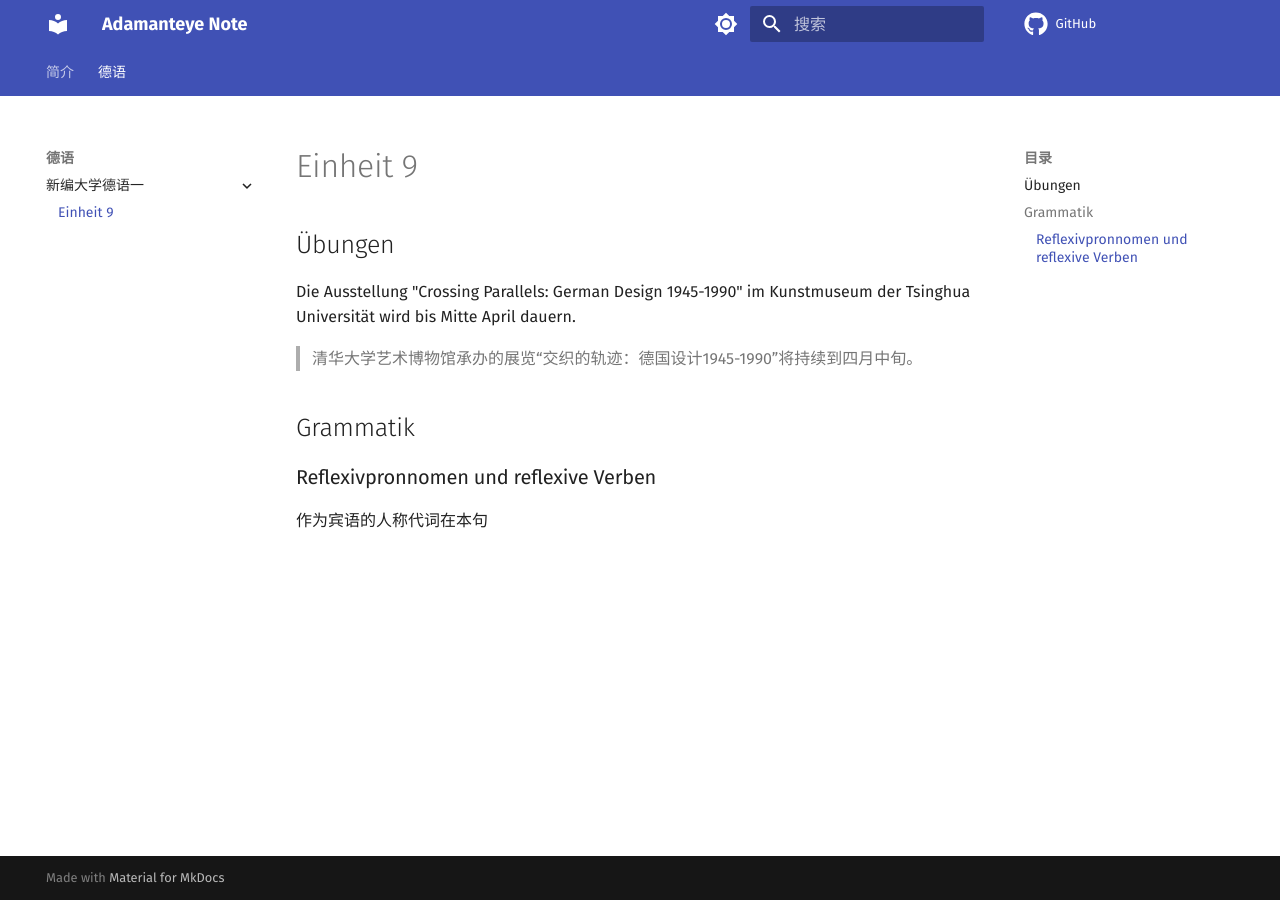
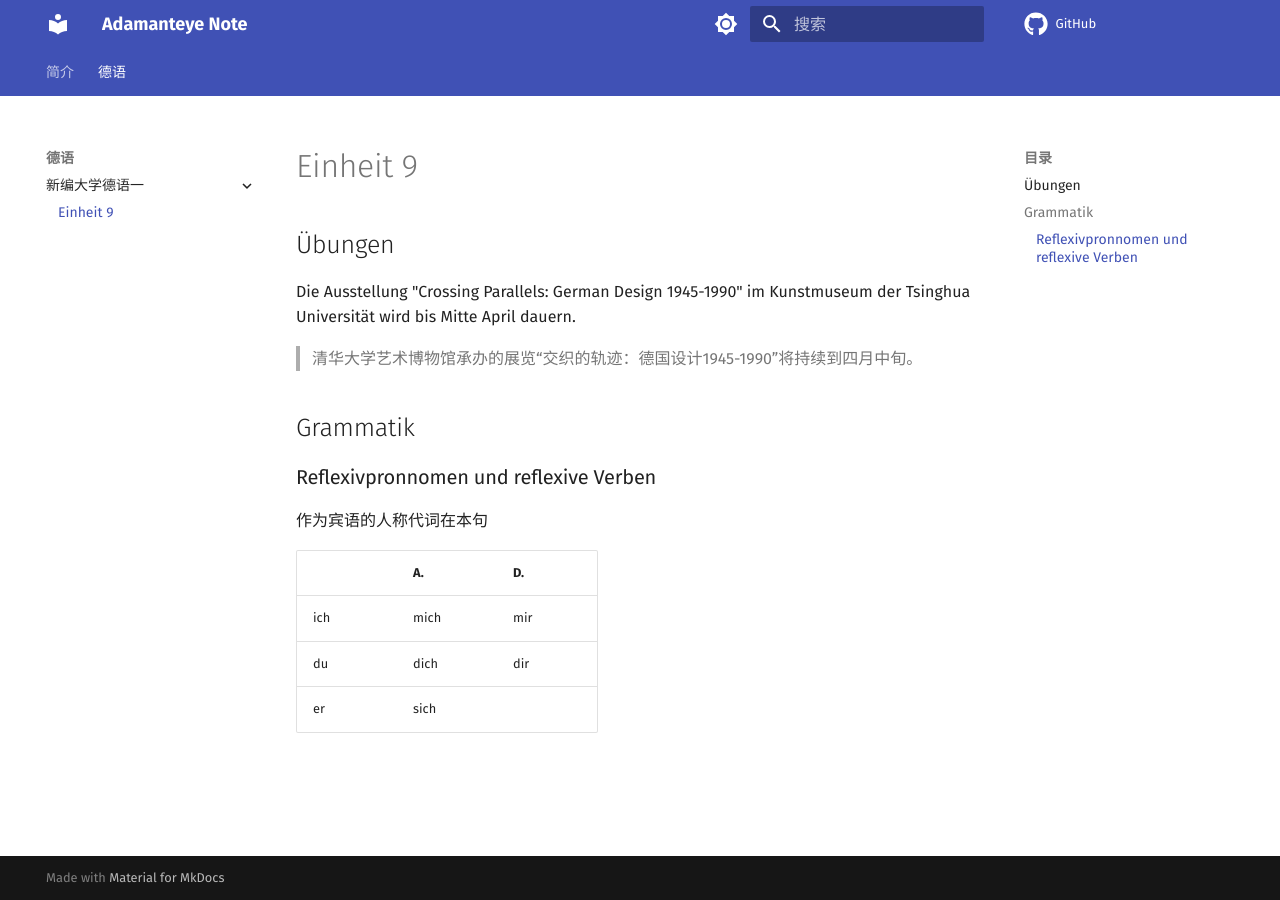
Before and after one commit to adamanteye/adamanteye.github.io, an MkDocs documentation site: the page built from docs/deutsch/klick-auf-deutsch/einheit-9.md, in a window 1280 px wide. Built offline with MkDocs 1.6.1 and Material for MkDocs 9.7.7, drawn with Linux system fonts in a browser that asks for light colours; comment, search, counter and statistics services are not loaded.

```diff
--- a/docs/deutsch/klick-auf-deutsch/einheit-9.md
+++ b/docs/deutsch/klick-auf-deutsch/einheit-9.md
@@ -9,3 +9,9 @@ Die Ausstellung "Crossing Parallels: German Design 1945-1990" im Kunstmuseum der
 ### Reflexivpronnomen und reflexive Verben
 
 作为宾语的人称代词在本句
+
+|   | A. | D. |
+|---|----|----|
+| ich | mich | mir |
+| du | dich | dir |
+| er | sich |
```
Also changed, not shown: README.md (deleted, +0 -1 lines).
